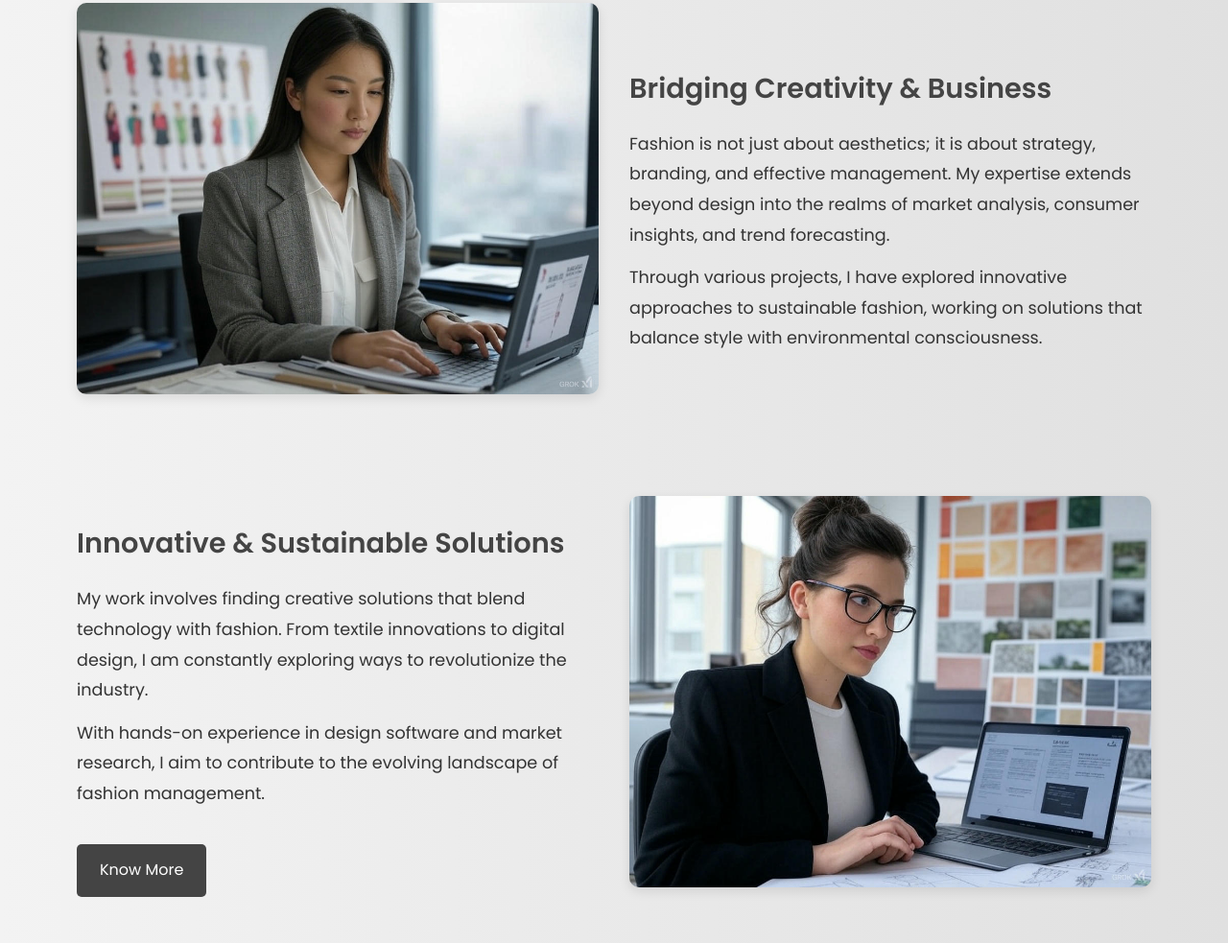
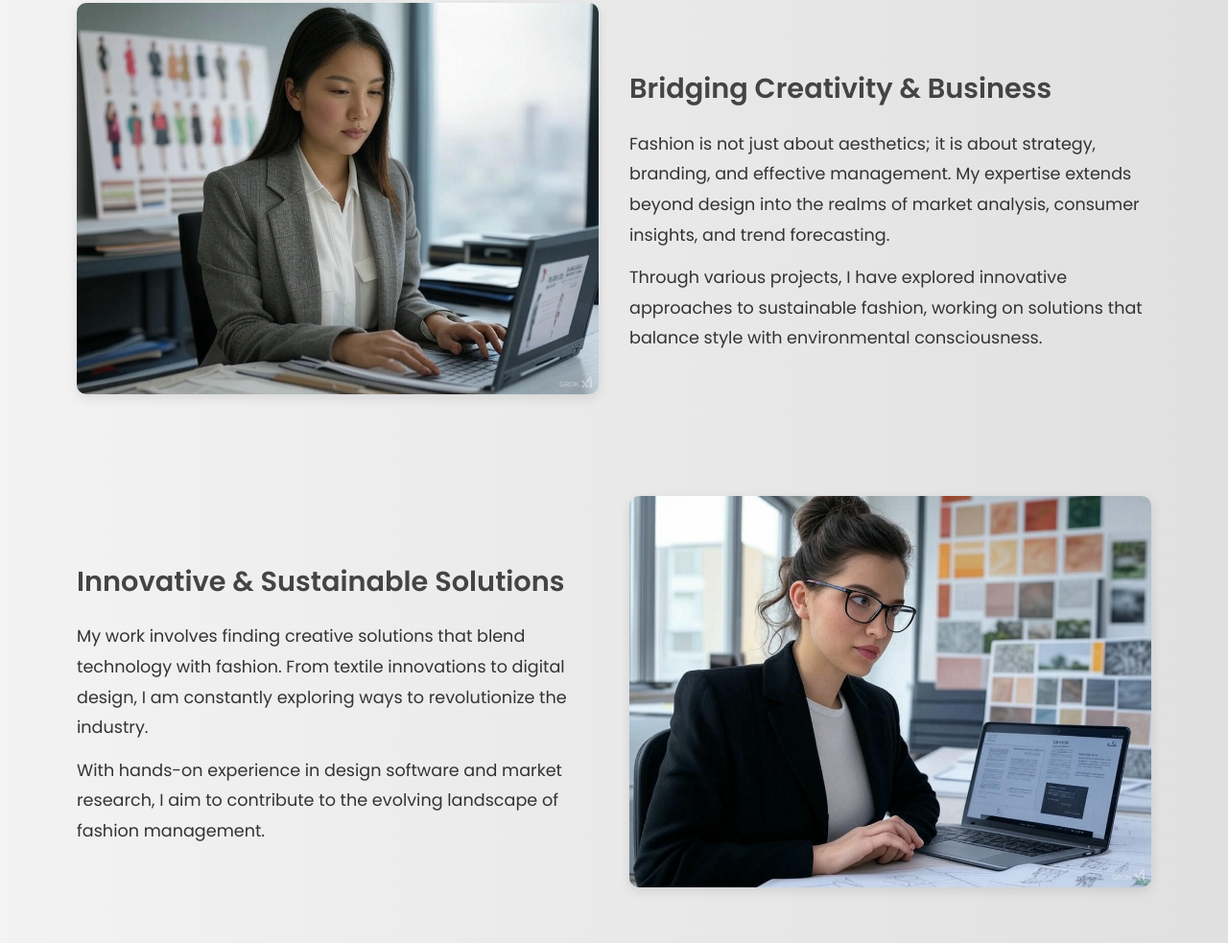
Before and after one commit to Bharath-2002/Diviya-portfolio, a plain HTML site: page index.html in a window 1280 px wide. Shown: the part 911-1894 px from the top of the page at 96% size. Drawn offline with Linux system fonts and the light colour scheme.

Commit message:
enhancement

```diff
--- a/index.html
+++ b/index.html
@@ -224,7 +224,6 @@
             <h2>Innovative & Sustainable Solutions</h2>
             <p>My work involves finding creative solutions that blend technology with fashion. From textile innovations to digital design, I am constantly exploring ways to revolutionize the industry.</p>
             <p>With hands-on experience in design software and market research, I aim to contribute to the evolving landscape of fashion management.</p>
-            <a href="about.html" class="btn">Know More</a>
         </div>
         <div class="image">
             <img src="ai_generated_sustainable_fashion.png" alt="Sustainable Fashion Concept">
```
